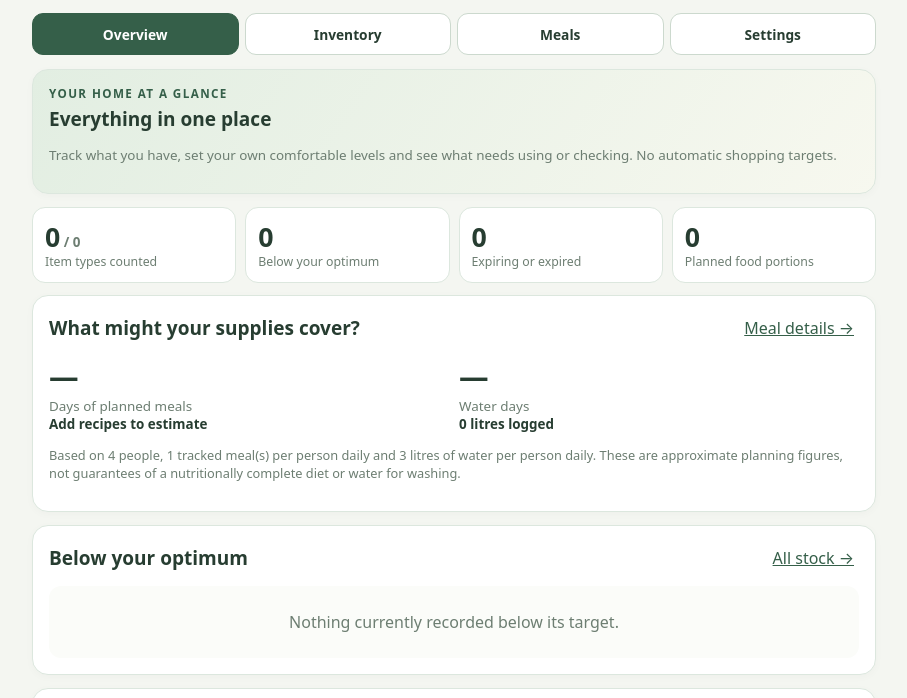
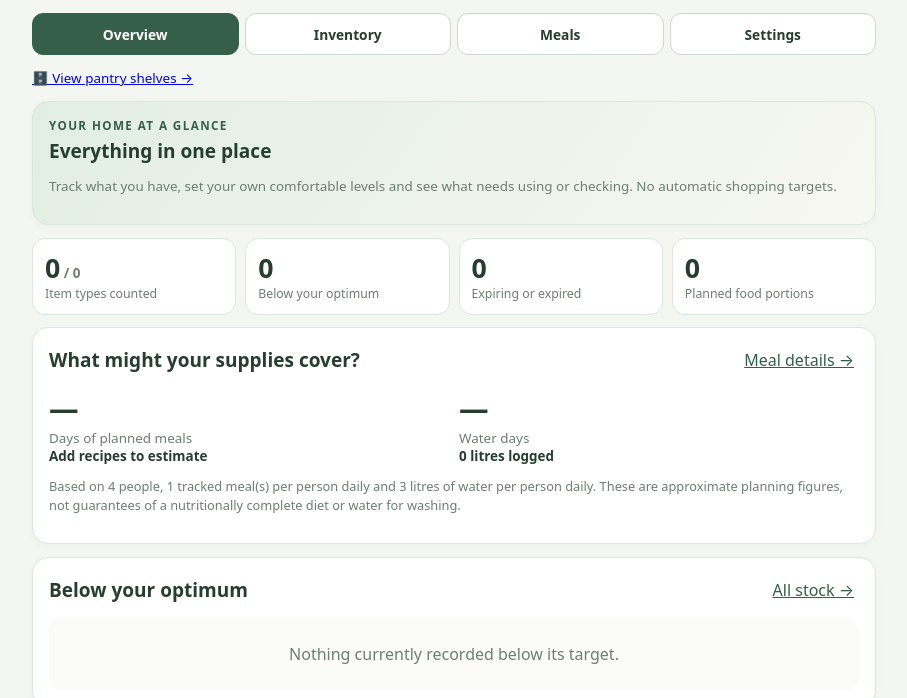
Before and after one commit to gemmawantling-tech/Household-Organiser, a website: page Inventory/index.html in a window 1280 px wide. Shown: the part 102-800 px from the top of the page, without its empty margins (186-1093 px from the left). Drawn offline with Linux system fonts and the light colour scheme.

Commit message:
Link pantry visualisation from Home Reserves

```diff
--- a/Inventory/index.html
+++ b/Inventory/index.html
@@ -23,6 +23,7 @@
       <button type="button" data-tab="meals">Meals</button>
       <button type="button" data-tab="settings">Settings</button>
     </nav>
+    <p class="small"><a href="./pantry-view.html">🗄️ View pantry shelves →</a></p>
     <div id="message" aria-live="polite"></div>
     <div id="screen"></div>
     <p class="footer-note">Data is saved on this device only. Export a backup regularly, especially before changing your phone.</p>
```
